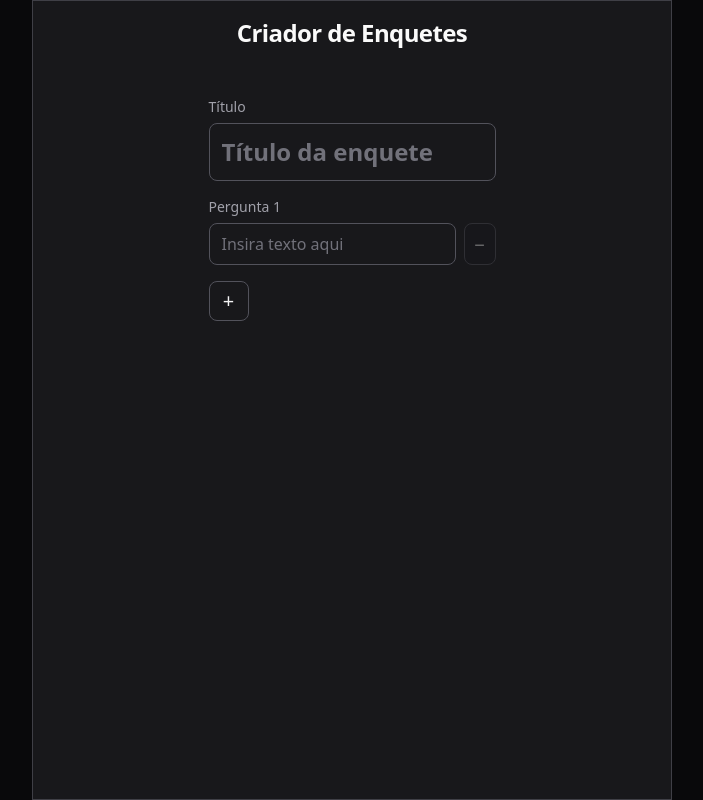
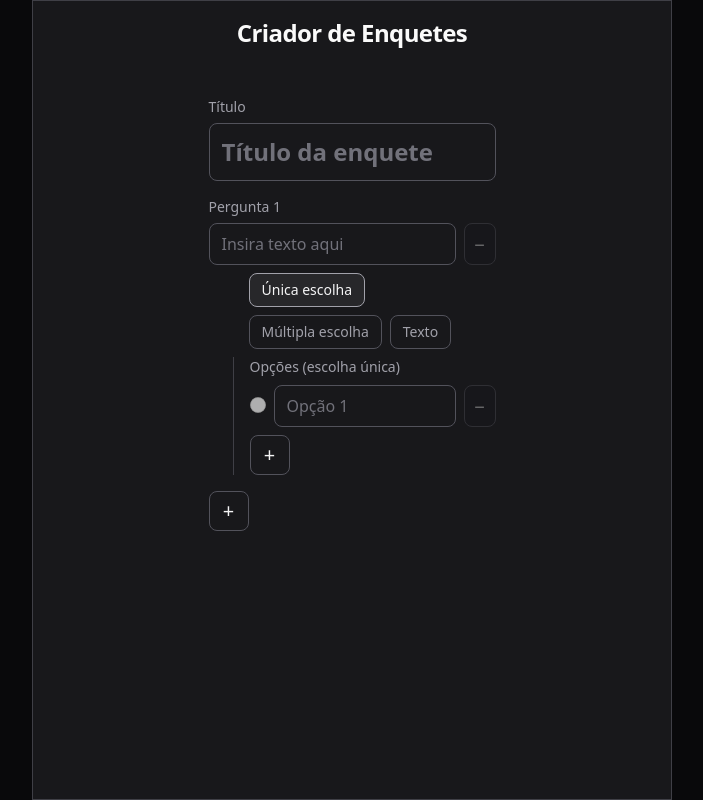
Before and after one commit to august-duarte/Coding-Projects-2026, a React (Vite) app in the folder Fullstack/criador de enquetes/criador-de-enquetes/: page /criar in a window 1280 px wide. Shown: the whole page, without its empty margins (288-991 px from the left). Built offline with nearby package versions, Linux system fonts and the light colour scheme.

Commit message:
Implemented answer options (single or multiplechoice, or text)

```diff
--- /dev/null
+++ b/Fullstack/criador de enquetes/criador-de-enquetes/src/features/polls/AddQuestionButton.jsx
@@ -0,0 +1,14 @@
+function AddQuestionButton({ onAdd, ariaLabel = "Adicionar pergunta" }) {
+  return (
+    <button
+      type="button"
+      onClick={onAdd}
+      className="flex h-10 w-10 shrink-0 items-center justify-center self-start rounded-lg border border-zinc-600 bg-zinc-900/60 text-xl font-medium text-zinc-100 transition-colors hover:border-zinc-500 hover:bg-zinc-800 focus:outline-none focus:ring-1 focus:ring-zinc-500"
+      aria-label={ariaLabel}
+    >
+      +
+    </button>
+  )
+}
+
+export default AddQuestionButton
--- /dev/null
+++ b/Fullstack/criador de enquetes/criador-de-enquetes/src/features/polls/ChoiceAnswers.jsx
@@ -0,0 +1,76 @@
+import AddQuestionButton from "./AddQuestionButton"
+import PollForm from "./PollForm"
+import RemoveQuestionButton from "./RemoveQuestionButton"
+
+const INDENT_CLASS =
+  "ml-6 flex flex-col gap-2 border-l border-zinc-700 pl-4"
+
+const VARIANTS = {
+  single: {
+    label: "Opções (escolha única)",
+    inputType: "radio",
+    inputClassName: "mt-3 h-4 w-4 shrink-0 accent-zinc-400",
+  },
+  multiple: {
+    label: "Opções (múltipla escolha)",
+    inputType: "checkbox",
+    inputClassName: "mt-3 h-4 w-4 shrink-0 rounded accent-zinc-400",
+  },
+}
+
+function ChoiceAnswers({ variant, options, onChange }) {
+  const { label, inputType, inputClassName } = VARIANTS[variant]
+
+  function updateOption(index, value) {
+    onChange(
+      options.map((option, i) => (i === index ? value : option))
+    )
+  }
+
+  function handleAddOption() {
+    onChange([...options, ""])
+  }
+
+  function handleRemoveOption(index) {
+    if (options.length <= 1) return
+    onChange(options.filter((_, i) => i !== index))
+  }
+
+  return (
+    <div className={INDENT_CLASS}>
+      <span className="text-sm font-medium text-zinc-400">{label}</span>
+
+      {options.map((option, index) => (
+        <div key={index} className="flex items-start gap-2">
+          <input
+            type={inputType}
+            disabled
+            className={inputClassName}
+            aria-hidden
+          />
+          <PollForm
+            className="min-w-0 flex-1"
+            value={option}
+            onChange={(value) => updateOption(index, value)}
+            placeholder={`Opção ${index + 1}`}
+            action={
+              <RemoveQuestionButton
+                index={index}
+                disabled={options.length <= 1}
+                onRemove={() => handleRemoveOption(index)}
+                ariaLabel={`Remover opção ${index + 1}`}
+              />
+            }
+          />
+        </div>
+      ))}
+
+      <AddQuestionButton
+        onAdd={handleAddOption}
+        ariaLabel="Adicionar opção"
+      />
+    </div>
+  )
+}
+
+export default ChoiceAnswers
--- a/Fullstack/criador de enquetes/criador-de-enquetes/src/features/polls/PollForm.jsx
+++ b/Fullstack/criador de enquetes/criador-de-enquetes/src/features/polls/PollForm.jsx
@@ -5,6 +5,7 @@ function PollForm({
   placeholder,
   className = "",
   inputClassName = "",
+  maxLength,
   action,
 }) {
   return (
@@ -20,6 +21,7 @@ function PollForm({
           value={value}
           onChange={(e) => onChange(e.target.value)}
           placeholder={placeholder}
+          maxLength={maxLength}
           className={`min-w-0 flex-1 rounded-lg border border-zinc-600 bg-zinc-900/60 px-3 py-2 text-base text-zinc-100 placeholder:text-zinc-500 transition-colors focus:border-zinc-500 focus:outline-none focus:ring-1 focus:ring-zinc-500 ${inputClassName}`}
         />
         {action}
--- /dev/null
+++ b/Fullstack/criador de enquetes/criador-de-enquetes/src/features/polls/RemoveQuestionButton.jsx
@@ -0,0 +1,20 @@
+function RemoveQuestionButton({
+  index,
+  disabled,
+  onRemove,
+  ariaLabel,
+}) {
+  return (
+    <button
+      type="button"
+      onClick={onRemove}
+      disabled={disabled}
+      className="flex w-8 shrink-0 self-stretch items-center justify-center rounded-lg border border-zinc-600 bg-zinc-900/60 text-lg font-medium text-zinc-100 transition-colors hover:border-zinc-500 hover:bg-zinc-800 focus:outline-none focus:ring-1 focus:ring-zinc-500 disabled:cursor-not-allowed disabled:opacity-40 disabled:hover:border-zinc-600 disabled:hover:bg-zinc-900/60"
+      aria-label={ariaLabel ?? `Remover pergunta ${index + 1}`}
+    >
+      −
+    </button>
+  )
+}
+
+export default RemoveQuestionButton
--- /dev/null
+++ b/Fullstack/criador de enquetes/criador-de-enquetes/src/features/polls/TextAnswer.jsx
@@ -0,0 +1,25 @@
+import PollForm from "./PollForm"
+
+const MAX_LENGTH = 100
+
+const INDENT_CLASS =
+  "ml-6 flex flex-col gap-1 border-l border-zinc-700 pl-4"
+
+function TextAnswer({ value, onChange }) {
+  return (
+    <div className={INDENT_CLASS}>
+      <PollForm
+        label="Resposta em texto"
+        value={value}
+        onChange={onChange}
+        placeholder="O participante digitará aqui"
+        maxLength={MAX_LENGTH}
+      />
+      <p className="text-right text-xs text-zinc-500">
+        {value.length}/{MAX_LENGTH}
+      </p>
+    </div>
+  )
+}
+
+export default TextAnswer
--- a/Fullstack/criador de enquetes/criador-de-enquetes/src/pages/CreatePollPage.jsx
+++ b/Fullstack/criador de enquetes/criador-de-enquetes/src/pages/CreatePollPage.jsx
@@ -1,57 +1,62 @@
+import AddQuestionButton from "../features/polls/AddQuestionButton"
+import ChoiceAnswers from "../features/polls/ChoiceAnswers"
 import PollForm from "../features/polls/PollForm"
+import RemoveQuestionButton from "../features/polls/RemoveQuestionButton"
+import TextAnswer from "../features/polls/TextAnswer"
 import { useState } from "react"
+
+const ANSWER_TYPES = [
+  { id: "single", label: "Única escolha" },
+  { id: "multiple", label: "Múltipla escolha" },
+  { id: "text", label: "Texto" },
+]
+
+function createEmptyQuestion() {
+  return {
+    text: "",
+    answerType: "single",
+    options: [""],
+    textAnswer: "",
+  }
+}
 
 function CreatePollPage() {
   const [title, setTitle] = useState("")
-  const [questionCount, setQuestionCount] = useState(1)
-  const [questions, setQuestions] = useState([""])
+  const [questions, setQuestions] = useState([createEmptyQuestion()])
 
-  function updateQuestion(index, value) {
-    setQuestions((prev) => {
-      const next = [...prev]
-      next[index] = value
-      return next
-    })
+  function updateQuestion(index, updates) {
+    setQuestions((prev) =>
+      prev.map((question, i) =>
+        i === index ? { ...question, ...updates } : question
+      )
+    )
   }
 
-  function removeQuestion(index) {
-    function handleRemoveQuestion() {
-      if (questionCount <= 1) return
+  function handleAddQuestion() {
+    setQuestions((prev) => [...prev, createEmptyQuestion()])
+  }
 
-      setQuestionCount((prev) => prev - 1)
-      setQuestions((prev) =>
-        prev.filter((_, i) => i !== index)
+  function handleRemoveQuestion(index) {
+    if (questions.length <= 1) return
+    setQuestions((prev) => prev.filter((_, i) => i !== index))
+  }
+
+  function renderAnswers(question, index) {
+    if (question.answerType === "single" || question.answerType === "multiple") {
+      return (
+        <ChoiceAnswers
+          variant={question.answerType}
+          options={question.options}
+          onChange={(options) => updateQuestion(index, { options })}
+        />
       )
     }
 
     return (
-      <button
-        type="button"
-        onClick={handleRemoveQuestion}
-        disabled={questionCount <= 1}
-        className="flex w-8 shrink-0 self-stretch items-center justify-center rounded-lg border border-zinc-600 bg-zinc-900/60 text-lg font-medium text-zinc-100 transition-colors hover:border-zinc-500 hover:bg-zinc-800 focus:outline-none focus:ring-1 focus:ring-zinc-500 disabled:cursor-not-allowed disabled:opacity-40 disabled:hover:border-zinc-600 disabled:hover:bg-zinc-900/60"
-        aria-label={`Remover pergunta ${index + 1}`}
-      >
-        −
-      </button>
-    )
-  }
-
-  function addQuestion() {
-    function handleAddQuestion() {
-      setQuestionCount((prev) => prev + 1)
-      setQuestions((prev) => [...prev, ""])
-    }
-
-    return (
-      <button
-        type="button"
-        onClick={handleAddQuestion}
-        className="flex h-10 w-10 shrink-0 items-center justify-center self-start rounded-lg border border-zinc-600 bg-zinc-900/60 text-xl font-medium text-zinc-100 transition-colors hover:border-zinc-500 hover:bg-zinc-800 focus:outline-none focus:ring-1 focus:ring-zinc-500"
-        aria-label="Adicionar pergunta"
-      >
-        +
-      </button>
+      <TextAnswer
+        value={question.textAnswer}
+        onChange={(textAnswer) => updateQuestion(index, { textAnswer })}
+      />
     )
   }
 
@@ -65,18 +70,48 @@ function CreatePollPage() {
         inputClassName="py-3 text-xl font-semibold sm:text-2xl"
       />
 
-      {Array.from({ length: questionCount }, (_, index) => (
-        <PollForm
-          key={index}
-          label={`Pergunta ${index + 1}`}
-          value={questions[index] ?? ""}
-          onChange={(value) => updateQuestion(index, value)}
-          placeholder="Insira texto aqui"
-          action={removeQuestion(index)}
-        />
+      {questions.map((question, index) => (
+        <div key={index} className="flex flex-col gap-2">
+          <PollForm
+            label={`Pergunta ${index + 1}`}
+            value={question.text}
+            onChange={(text) => updateQuestion(index, { text })}
+            placeholder="Insira texto aqui"
+            action={
+              <RemoveQuestionButton
+                index={index}
+                disabled={questions.length <= 1}
+                onRemove={() => handleRemoveQuestion(index)}
+              />
+            }
+          />
+
+          <div
+            className="ml-6 flex flex-wrap gap-2 pl-4"
+            role="group"
+            aria-label={`Tipo de resposta da pergunta ${index + 1}`}
+          >
+            {ANSWER_TYPES.map(({ id, label }) => (
+              <button
+                key={id}
+                type="button"
+                onClick={() => updateQuestion(index, { answerType: id })}
+                className={`rounded-lg border px-3 py-1.5 text-sm transition-colors focus:outline-none focus:ring-1 focus:ring-zinc-500 ${
+                  question.answerType === id
+                    ? "border-zinc-400 bg-zinc-800 text-zinc-100"
+                    : "border-zinc-600 bg-zinc-900/60 text-zinc-400 hover:border-zinc-500 hover:text-zinc-200"
+                }`}
+              >
+                {label}
+              </button>
+            ))}
+          </div>
+
+          {renderAnswers(question, index)}
+        </div>
       ))}
 
-      {addQuestion()}
+      <AddQuestionButton onAdd={handleAddQuestion} />
     </div>
   )
 }
```
